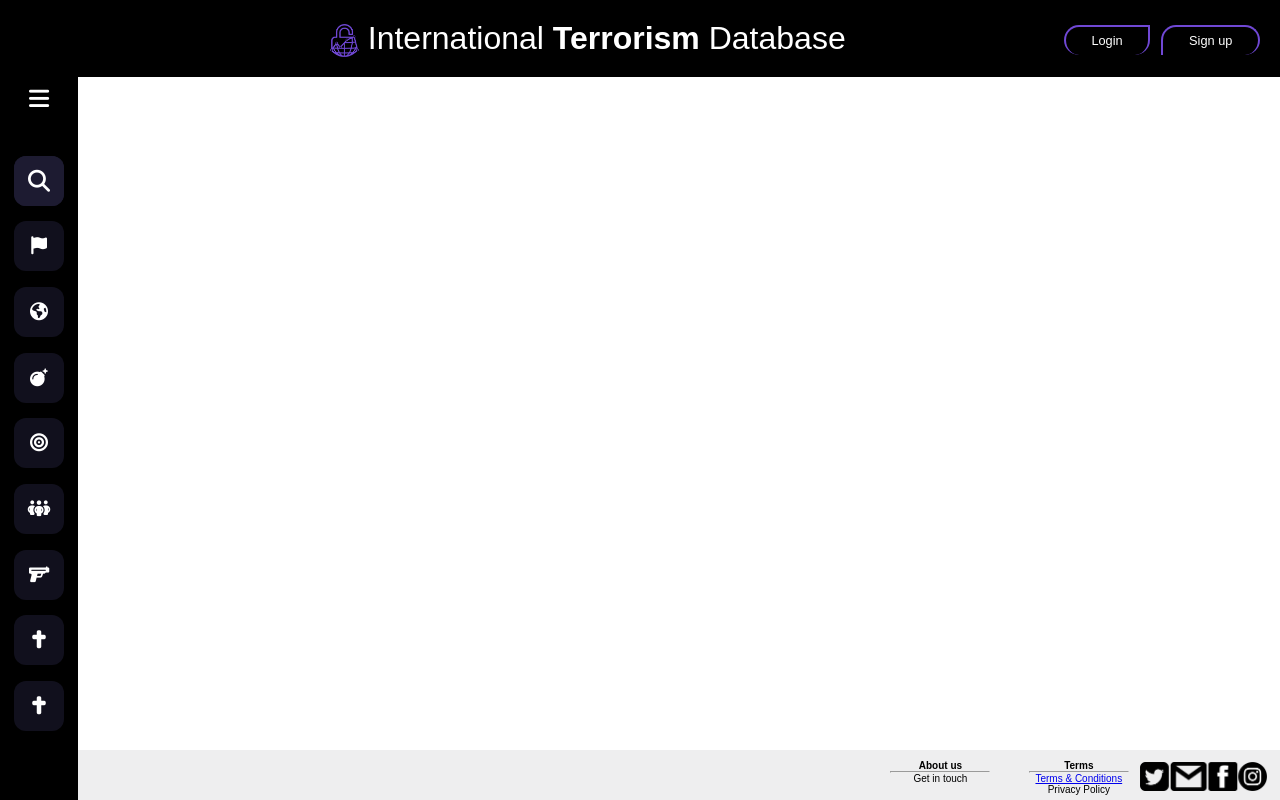
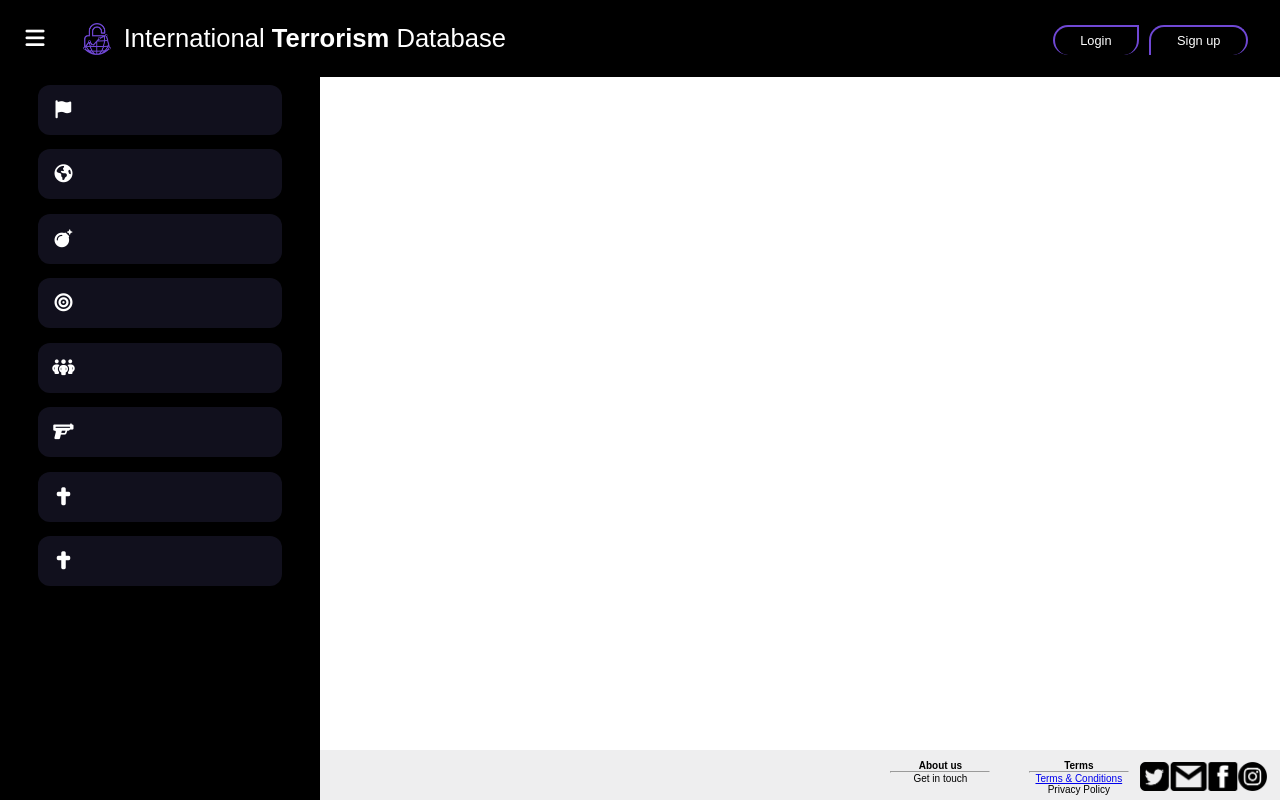
Before and after one commit to dnadnaywy/Proiect-TW, a plain HTML site: page newindex.html in a window 1280 px wide. Drawn offline with nearby package versions, Linux system fonts and the light colour scheme.

Commit message:
header-imbunatatit-side-bar-incomplet

```diff
--- a/newindex.html
+++ b/newindex.html
@@ -23,13 +23,15 @@
 <body>
 
   <div class="header">
-    <div class="menu-bars">
-      <i class='fa-solid fa-bars' id="mobile-btn"></i>
+
+    <div class="title">
+      <div class="menu-bars">
+        <i class='fa-solid fa-bars' id="btn"></i>
+      </div>
+      <img src="images/logo.png" class="logo">
+      <p>International <b>Terrorism</b> Database</p>
     </div>
-    <div class="title">
-      <img src="images/logo.png" class="logo">
-      International <b>Terrorism</b> Database
-    </div>
+
     <div class="header-board">
       <nav>
         <ul>
@@ -40,12 +42,14 @@
     </div>
   </div>
 
+  <div class="row">
+  <div class="col-3 col-s-3 menu">
   <div class="sidebar">
-    <div class="logo-details">
-      <!-- <i class='fa-solid fa-unlock icon'></i> -->
-      <!-- <div class="logo_name">International Terrorism Database</div> -->
+    <!-- <div class="logo-details">
+      <i class='fa-solid fa-unlock icon'></i>
+      <div class="logo_name">International Terrorism Database</div>
       <i class='fa-solid fa-bars' id="btn"></i>
-    </div>
+    </div> -->
     <ul class="nav-list">
       <li>
         <i class="fa-solid fa-magnifying-glass"></i>
@@ -110,10 +114,13 @@
       </li>
     </ul>
   </div>
+  <script src="scripts/sidebar.js"></script>
+</div>
 
-  <script src="scripts/sidebar.js"></script>
+</div>
 
-  <div class="row">
+
+  <!-- <div class="row">
     <div class="col-3"></div>
     <div class="col-6">
       summary
@@ -129,7 +136,8 @@
     <div class="col-3">
       harta
     </div>
-  </div>
+  </div> -->
+
 
   <div class="footer">
     <div class="bold-footer">
--- a/newstyles/header.css
+++ b/newstyles/header.css
@@ -1,37 +1,59 @@
 .header {
   display: flex;
-  justify-content: space-between;
+  position: absolute;
   background-color: #000;
-  padding: 20px;
-  z-index: 20;
-  align-items: center;
-
-  position: fixed;
+  z-index: 99999;
   top: 0;
   right: 0;
   left: 0;
+  align-items:center;
+  justify-content: space-between;
+  height: max-content;
 }
 
 .header-board {
   font-size: 2vw;
   margin: 0;
   color: #fff;
+
 }
 
 /*begin of added after*/
 
 .title {
-  margin-left: 78px;
-  font-size: 2.5vw;
+  position:relative;
+  font-size: 2vw;
   padding: 0;
   border: 0;
   color: #fff;
+  left: 0;
+  display: flex;
+  width: 80%;
+  align-items:center;
+  height: max-content;
 }
 
-.logo {
-  width: 2.25vw;
-  height: auto;
+
+.title .logo {
+  width: auto;
+  height: 2.5vw;
   vertical-align: bottom;
+  margin: 0 1vw ;
+
+}
+
+.header .menu-bars {
+  color: #FFF;
+  z-index: 1000;
+  font-size: 1.7vw;
+  /* margin-left: 2%; */
+  /* padding: 0.5vw 0.75vw; */
+  margin: 2vw;
+}
+
+.header .menu-bars:hover {
+  cursor: pointer;
+  /* text-shadow: 0 0 0.2vw #fff;   */
 }
 
 /*final of added after*/
@@ -40,15 +62,17 @@ nav ul {
   list-style: none;
   margin: 0;
   padding: 0;
+  width: max-content;
+  margin-right: 2.5vw;
 }
 
 nav li {
   display: inline-block;
-  margin-left: 4px;
+  margin-left: 0.25vw;
 }
 
-nav li:first-child {
-  margin-left: 0;
+nav li:second-child {
+  margin-right: 2vw;
 }
 
 button.header-button {
@@ -66,9 +90,9 @@ button.header-button {
 }
 
 button.header-button:hover {
-  border: none;
   background: linear-gradient(to bottom, #7048D5, #000);
   color: #f1f1f1;
+  border: none;
 }
 
 button.header-button-left {
@@ -81,22 +105,7 @@ button.header-button-right {
 
 /*from down here, only mobile*/
 
-.header .menu-bars {
-  background: #1d1b31;
-  color: #FFF;
-  z-index: 1000;
-  visibility: hidden;
+
+.empty {
+  width: 0;
 }
-
-.header .menu-bars:hover {
-  cursor: pointer;
-}
-
-.header.open .header-board  {
-  background-color: #1d1b31;
-  position: absolute;
-  top: 0;
-  bottom: 0;
-  width: 100%;
-  height: 100%;
-}
--- /dev/null
+++ b/newstyles/map.css
@@ -0,0 +1,4 @@
+.map{
+    position: relative;
+
+}
--- a/newstyles/responsive-page.css
+++ b/newstyles/responsive-page.css
@@ -69,17 +69,19 @@
 
 @media only screen and (max-width: 768px) {
   div.sidebar {
-    display: none;
+    visibility: visible;
+
   }
+
 
   body .header .menu-bars {
     visibility: visible;
-    position: absolute;
+    /* position: absolute; */
     left: 2vw;
   }
 
   body .header .header-board {
-    position: absolute;
+    /* position: absolute; */
     right: 2vw;
   }
 
--- a/newstyles/sidebar.css
+++ b/newstyles/sidebar.css
@@ -6,13 +6,13 @@
 
 /*tested code, works*/
 .sidebar {
-  position: fixed;
+  position: absolute;
   left: 0;
-  top: 62px;
+  top:0;
   height: 100%;
-  width: 78px;
+  width: 25%;
   background-color: #000;
-  padding: 6px 14px;
+  padding: 1vw 3vw;
   z-index: 99;
   transition: all 0.5s ease;
 }
@@ -64,7 +64,7 @@
 }
 
 .sidebar .nav-list {
-  margin-top: 20px;
+  margin-top: 0;
   height: 75%;
   display: flex;
   flex-direction: column;
--- a/styles/header.css
+++ b/styles/header.css
@@ -1,7 +1,7 @@
 .header {
   display: flex;
   justify-content: space-between;
-  background-color: #000;
+  background-color: #7048D5;
   padding: 20px;
   z-index: 20;
   font-family: Source Sans Pro, sans-serif;
@@ -26,6 +26,7 @@
   padding: 0;
   border: 0;
   color: #fff;
+  display: flex;
 }
 
 
```
Also changed, not shown: styles/elements.css (added).
